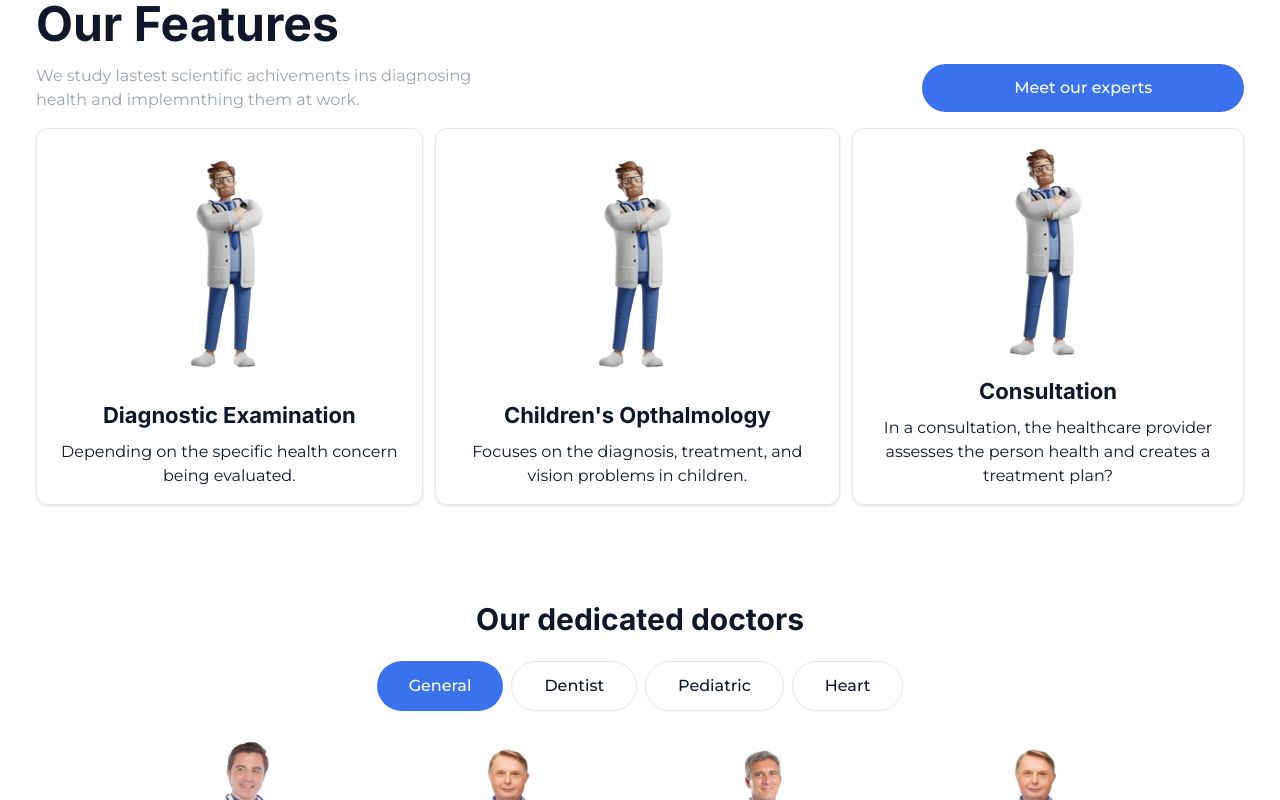
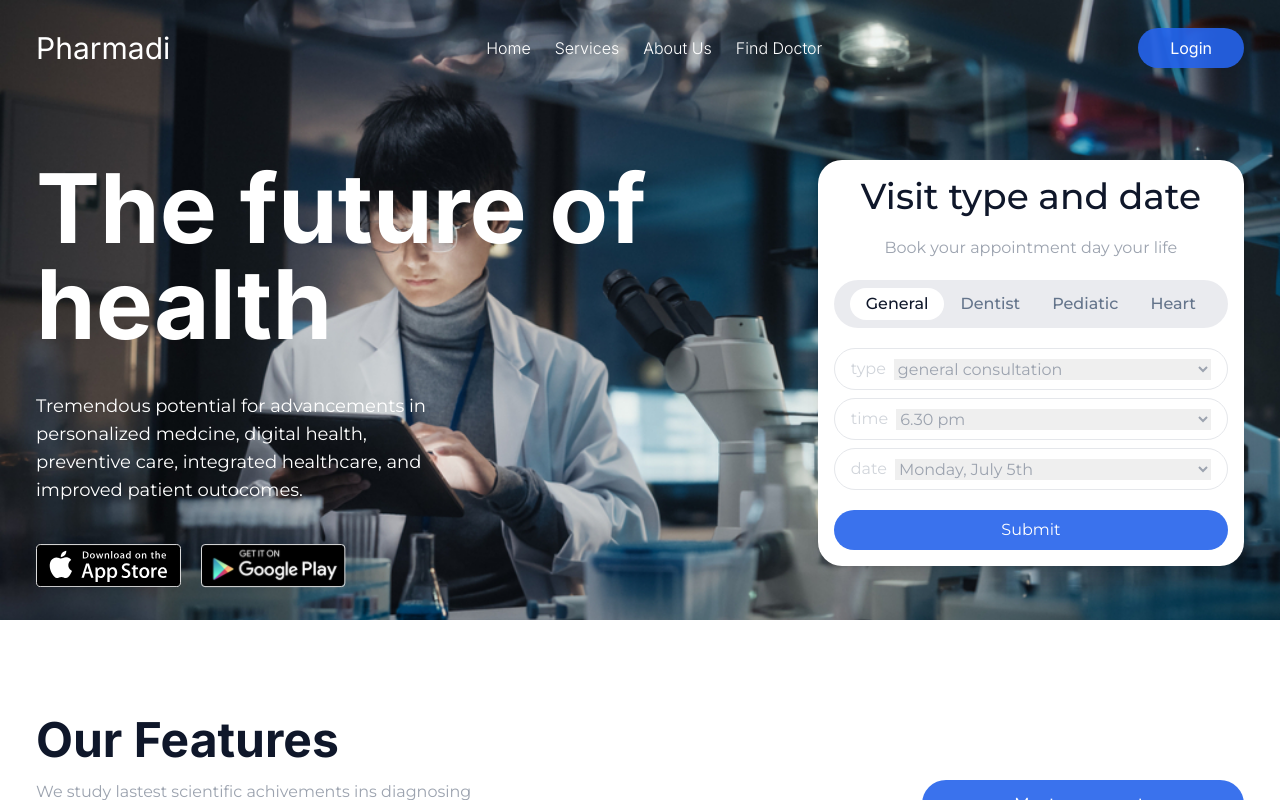
Before and after one commit to IGUIDER-AMINE/healthcare-website, a Next.js app: page / in a window 1280 px wide. Shown: the top 800 px of the page. Built offline with nearby package versions, Linux system fonts and the light colour scheme.

Commit message:
finish banner  section

```diff
--- a/components/Banner.tsx
+++ b/components/Banner.tsx
@@ -37,17 +37,17 @@ const Banner = () => {
   return (
     <section
       id="banner"
-      className="grid relative gap-20 pb-8 bg-cover bg-no-repeat origin-right "
+      className="grid relative gap-16 pb-8 bg-cover bg-no-repeat origin-right "
       style={{ backgroundImage: `url('./images/bannerthree.jpg')` }}
     >
       <NavBar />
-      <div className="container grid gap-12 mx-auto px-9">
-        <div className="flex  flex-col md:flex-row">
-          <div className="space-y-10 text-white flex-1">
-            <h1 className="text-[30px] md:text-8xl font-bold">
-              The future <br /> of health
+      <div className="container mx-auto px-9">
+        <div className="grid gap-4 grid-rows-2 lg:grid-rows-1 grid-flow-col grid-cols-2 md:flex-row">
+          <div className="col-span-2 space-y-6 md:space-y-10 text-white flex-1">
+            <h1 className="font-titleFont md:text-[50px] lg:text-8xl text-[30px] font-bold">
+              The future of health
             </h1>
-            <p className="text-lg max-w-full">
+            <p className="text-lg max-w-[425px]">
               Tremendous potential for advancements in personalized medcine,
               digital health, preventive care, integrated healthcare, and
               improved patient outocomes.
@@ -73,15 +73,15 @@ const Banner = () => {
               </div>
             </div>
           </div>
-          <div className="flex-1">
-            <div className="rounded-3xl max-w-[80%] mx-auto bg-white overflow-hidden shadow-lg p-6 h-full text-center space-y-5">
-              <h1 className="text-4xl text-slate-900 font-medium">
+          <div className="col-span-2">
+            <div className="rounded-3xl p-4 bg-white shadow-lg text-center space-y-2 md:space-y-5">
+              <h1 className="text-[20px] md:text-4xl text-slate-900 font-medium">
                 Visit type and date
               </h1>
               <h2 className="text-gray-400">
                 Book your appointment day your life
               </h2>
-              <div className="bg-gray-200/80 rounded-full text-gray-400 flex justify-between px-4 py-2">
+              <div className="bg-gray-200/80 overflow-auto scrollbar-none rounded-full text-gray-400 flex justify-between px-4 py-2">
                 <button className="bg-white text-slate-900 font-medium rounded-full px-4 py-1 ">
                   General
                 </button>
@@ -121,9 +121,8 @@ const Banner = () => {
             </div>
           </div>
         </div>
-        {/* ----------------- */}
         <div>
-          <div className="h-[100px] w-full swiper-container">
+          {/* <div className="h-[100px] w-full swiper-container">
             <Swiper
               direction={"horizontal"}
               loop={true}
@@ -150,9 +149,8 @@ const Banner = () => {
                 </SwiperSlide>
               ))}
             </Swiper>
-          </div>
+          </div> */}
         </div>
-        {/* -------------- */}
       </div>
     </section>
   );
--- a/components/NavBar.tsx
+++ b/components/NavBar.tsx
@@ -21,22 +21,27 @@ const NavBar = () => {
   return (
     <section
       style={scroll ? { background: "#0A192F" } : { background: "none" }}
-      className="w-full text-white h-20 z-10 lg:h-[12vh] sticky top-0"
+      className="w-full font-titleFont text-white px-9 h-20 z-50 lg:h-[12vh] sticky top-0"
     >
-      <div className="w-full text-white container px-9 mx-auto h-20 lg:h-[12vh]">
+      <div className="w-full  text-white container mx-auto h-20 lg:h-[12vh]">
         <div className="h-full py-1 font-titleFont flex items-center justify-between">
           <div className="text-3xl">Pharmadi</div>
           <div>
-            <ul className="hidden gap-6 text-1xl md:flex">
+            <ul className="hidden font-light gap-6 text-1xl lg:flex">
               <li>Home</li>
               <li>Services</li>
               <li>About Us</li>
               <li>Find Doctor</li>
             </ul>
           </div>
-          <button className="rounded-full text-1xl bg-blue-600/90 px-8 py-2">
+          <button className="rounded-full hidden lg:block text-1xl bg-blue-600/90 px-8 py-2">
             Login
           </button>
+          <div className="w-6 h-5 flex flex-col justify-between items-center lg:hidden text-4xl text-textGreen cursor-pointer overflow-hidden group">
+            <span className="w-full h-[2px] bg-textGreen inline-flex transform group-hover:translate-x-2 transition-all ease-in-out duration-300"></span>
+            <span className="w-full h-[2px] bg-textGreen inline-flex transform translate-x-3 group-hover:translate-x-0 transition-all ease-in-out duration-300"></span>
+            <span className="w-full h-[2px] bg-textGreen inline-flex transform translate-x-1 group-hover:translate-x-3 transition-all ease-in-out duration-300"></span>
+          </div>
         </div>
       </div>
     </section>
--- a/pages/index.tsx
+++ b/pages/index.tsx
@@ -20,8 +20,7 @@ export default function Home() {
       </Head>
       <main className="w-full overflow-hidden flex flex-col gap-24 justify-between text-[16px] font-bodyFont bg-white text-textLight  ">
         {/* <main className="w-full container mx-auto text-[16px] h-screen font-bodyFont bg-white text-textLight overflow-x-hidden overflow-y-scroll scrollbar scrollbar-track-textDark/20 scrollbar-thumb-textDark/60"> */}
-        {/* <NavBar /> */}
-        {/* <Banner /> */}
+        <Banner />
         <OurFeatures />
         <OurDoctors />
         <Care />
```
